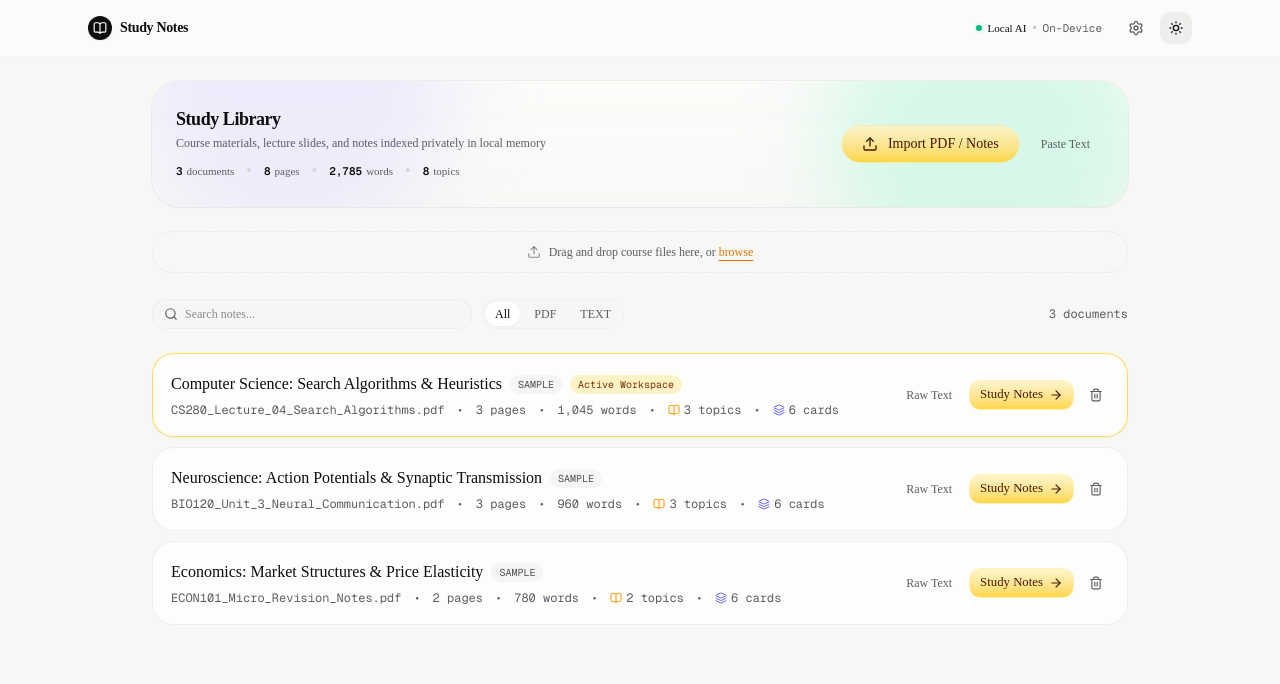
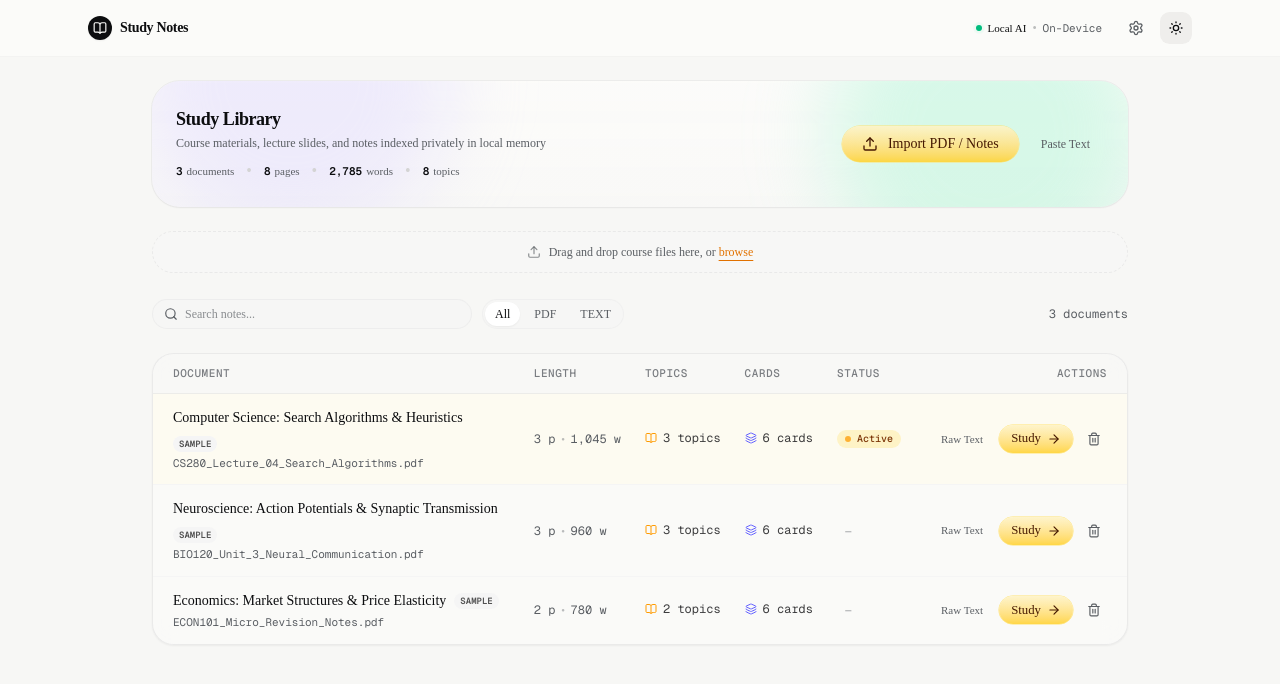
Before and after one commit to the-sukhsingh/notes-study, a Next.js app: page / in a window 1280 px wide. Shown: the top 684 px of the page. Built offline with nearby package versions, Linux system fonts and the light colour scheme.

Commit message:
feat(library): redesign document rows into clean modern table

```diff
--- a/src/components/LibraryView.tsx
+++ b/src/components/LibraryView.tsx
@@ -321,10 +321,10 @@ export function LibraryView({
           </div>
         </div>
 
-        {/* Document Version List (Inspired by ResumeVersionList) */}
-        <div className="space-y-2.5">
+        {/* Document Library Table View */}
+        <div className="overflow-hidden rounded-2xl bg-card/60 backdrop-blur-md border border-neutral-200/80 dark:border-neutral-800/80 shadow-xs">
           {filteredDocs.length === 0 ? (
-            <div className="py-16 text-center space-y-4 rounded-2xl bg-neutral-50/50 dark:bg-neutral-900/30 border border-dashed border-neutral-200 dark:border-neutral-800">
+            <div className="py-16 text-center space-y-4">
               <BookOpen className="w-8 h-8 mx-auto text-muted-foreground/60" />
               <div className="space-y-1">
                 <p className="text-sm font-medium text-foreground">No documents found</p>
@@ -339,61 +339,97 @@ export function LibraryView({
               </ColoredButton>
             </div>
           ) : (
-            filteredDocs.map((doc) => {
+            <div className="overflow-x-auto no-scrollbar">
+              <table className="w-full text-left border-collapse text-xs">
+                <thead>
+                  <tr className="border-b border-neutral-200/70 dark:border-neutral-800/70 bg-neutral-100/50 dark:bg-neutral-850/50 text-[11px] font-mono uppercase tracking-wider text-muted-foreground/80 select-none">
+                    <th className="py-3 px-4 sm:px-5 font-medium">Document</th>
+                    <th className="py-3 px-3 font-medium hidden md:table-cell">Length</th>
+                    <th className="py-3 px-3 font-medium hidden sm:table-cell">Topics</th>
+                    <th className="py-3 px-3 font-medium hidden lg:table-cell">Cards</th>
+                    <th className="py-3 px-3 font-medium">Status</th>
+                    <th className="py-3 px-4 sm:px-5 text-right font-medium">Actions</th>
+                  </tr>
+                </thead>
+                <tbody className="divide-y divide-neutral-100 dark:divide-neutral-800/50">
+                  {filteredDocs.map((doc) => {
                     const isActive = doc.id === activeDocId;
+                    const cardCount = getFlashcardsForDoc(doc.id).length || 6;
+
                     return (
-                <div
+                      <tr
                         key={doc.id}
-                  className={`group relative p-4 sm:p-4.5 rounded-2xl bg-white/70 dark:bg-neutral-900/50 border transition-all flex flex-col sm:flex-row sm:items-center justify-between gap-3.5 ${
+                        className={`group transition-colors ${
                           isActive
-                      ? 'border-amber-300/80 dark:border-amber-700/80 shadow-xs'
-                      : 'border-neutral-200/70 dark:border-neutral-800/70 hover:border-neutral-300 dark:hover:border-neutral-700 hover:bg-neutral-50/60 dark:hover:bg-neutral-800/40'
+                            ? 'bg-amber-50/50 dark:bg-amber-950/20'
+                            : 'hover:bg-neutral-50/80 dark:hover:bg-neutral-800/40'
                         }`}
                       >
-                  {/* Left: Document Info */}
-                  <div className="space-y-1.5 min-w-0 flex-1">
+                        {/* Title & File details */}
+                        <td className="py-3.5 px-4 sm:px-5 align-middle">
+                          <div className="space-y-1 max-w-sm sm:max-w-md">
                             <div className="flex items-center gap-2 flex-wrap">
-                      <h3
+                              <span
                                 onClick={() => onSelectDocument(doc.id)}
-                        className="font-medium text-base text-foreground hover:underline cursor-pointer truncate"
+                                className="font-medium text-xs sm:text-sm text-foreground hover:underline cursor-pointer truncate"
+                                title={doc.title}
                               >
                                 {doc.title}
-                      </h3>
-                      <span className="uppercase text-[10px] font-mono px-2 py-0.5 rounded-md bg-neutral-100 dark:bg-neutral-800 text-neutral-600 dark:text-neutral-400">
+                              </span>
+                              <span className="uppercase text-[9px] font-mono px-1.5 py-0.5 rounded-md bg-neutral-100 dark:bg-neutral-800 text-neutral-600 dark:text-neutral-400 font-semibold shrink-0">
                                 {doc.fileType.toUpperCase()}
                               </span>
-                      {isActive && (
-                        <span className="text-[10px] font-mono px-2 py-0.5 rounded-full bg-amber-100 text-amber-900 dark:bg-amber-950/80 dark:text-amber-300">
-                          Active Workspace
+                            </div>
+                            <span className="text-[11px] font-mono text-muted-foreground truncate block">
+                              {doc.fileName}
                             </span>
-                      )}
                           </div>
+                        </td>
 
-                    <div className="flex flex-wrap items-center gap-3 text-xs text-muted-foreground font-mono">
-                      <span>{doc.fileName}</span>
-                      <span>•</span>
-                      <span>{doc.pageCount} pages</span>
-                      <span>•</span>
-                      <span>{doc.wordCount.toLocaleString()} words</span>
-                      <span>•</span>
-                      <span className="flex items-center gap-1">
+                        {/* Length: Pages & Words */}
+                        <td className="py-3.5 px-3 align-middle text-muted-foreground font-mono hidden md:table-cell whitespace-nowrap">
+                          <span>{doc.pageCount} p</span>
+                          <span className="opacity-40 mx-1">•</span>
+                          <span>{doc.wordCount.toLocaleString()} w</span>
+                        </td>
+
+                        {/* Topics */}
+                        <td className="py-3.5 px-3 align-middle hidden sm:table-cell whitespace-nowrap">
+                          <span className="inline-flex items-center gap-1.5 text-foreground/80 font-mono">
                             <BookOpen className="w-3 h-3 text-amber-500" />
                             {doc.topics.length} topics
                           </span>
-                      <span>•</span>
-                      <span className="flex items-center gap-1">
+                        </td>
+
+                        {/* Cards */}
+                        <td className="py-3.5 px-3 align-middle hidden lg:table-cell whitespace-nowrap">
+                          <span className="inline-flex items-center gap-1.5 text-foreground/80 font-mono">
                             <Layers className="w-3 h-3 text-indigo-500" />
-                        {getFlashcardsForDoc(doc.id).length || 6} cards
+                            {cardCount} cards
                           </span>
-                    </div>
-                  </div>
+                        </td>
 
-                  {/* Right: Actions */}
-                  <div className="flex items-center gap-2.5 shrink-0 self-start sm:self-center">
+                        {/* Status */}
+                        <td className="py-3.5 px-3 align-middle whitespace-nowrap">
+                          {isActive ? (
+                            <span className="inline-flex items-center gap-1.5 text-[10px] font-mono px-2 py-0.5 rounded-full bg-amber-100 text-amber-900 dark:bg-amber-950/80 dark:text-amber-300 font-medium">
+                              <span className="size-1.5 rounded-full bg-amber-500 animate-pulse" />
+                              Active
+                            </span>
+                          ) : (
+                            <span className="text-[11px] font-mono text-muted-foreground/60 pl-2">
+                              —
+                            </span>
+                          )}
+                        </td>
+
+                        {/* Actions */}
+                        <td className="py-3.5 px-4 sm:px-5 align-middle text-right whitespace-nowrap">
+                          <div className="inline-flex items-center gap-2">
                             <button
                               type="button"
                               onClick={() => onInspectDocument(doc)}
-                      className="text-xs text-muted-foreground hover:text-foreground px-2 py-1.5 rounded-lg hover:bg-neutral-100 dark:hover:bg-neutral-800 transition-colors cursor-pointer"
+                              className="text-[11px] text-muted-foreground hover:text-foreground px-2 py-1 rounded-lg hover:bg-neutral-100 dark:hover:bg-neutral-800 transition-colors cursor-pointer hidden sm:inline-block"
                               title="Inspect extracted raw text"
                             >
                               Raw Text
@@ -402,10 +438,11 @@ export function LibraryView({
                             <ColoredButton
                               color="amber"
                               size="sm"
+                              className="rounded-full px-3"
                               onClick={() => onSelectDocument(doc.id)}
                             >
-                      Study Notes
-                      <ArrowRight className="w-3.5 h-3.5" />
+                              <span>Study</span>
+                              <ArrowRight className="w-3 h-3" />
                             </ColoredButton>
 
                             <button
@@ -421,9 +458,13 @@ export function LibraryView({
                               <Trash2 className="w-3.5 h-3.5" />
                             </button>
                           </div>
+                        </td>
+                      </tr>
+                    );
+                  })}
+                </tbody>
+              </table>
             </div>
-              );
-            })
           )}
         </div>
       </main>
```
Lines whose indentation alone changed are shown as unchanged.
